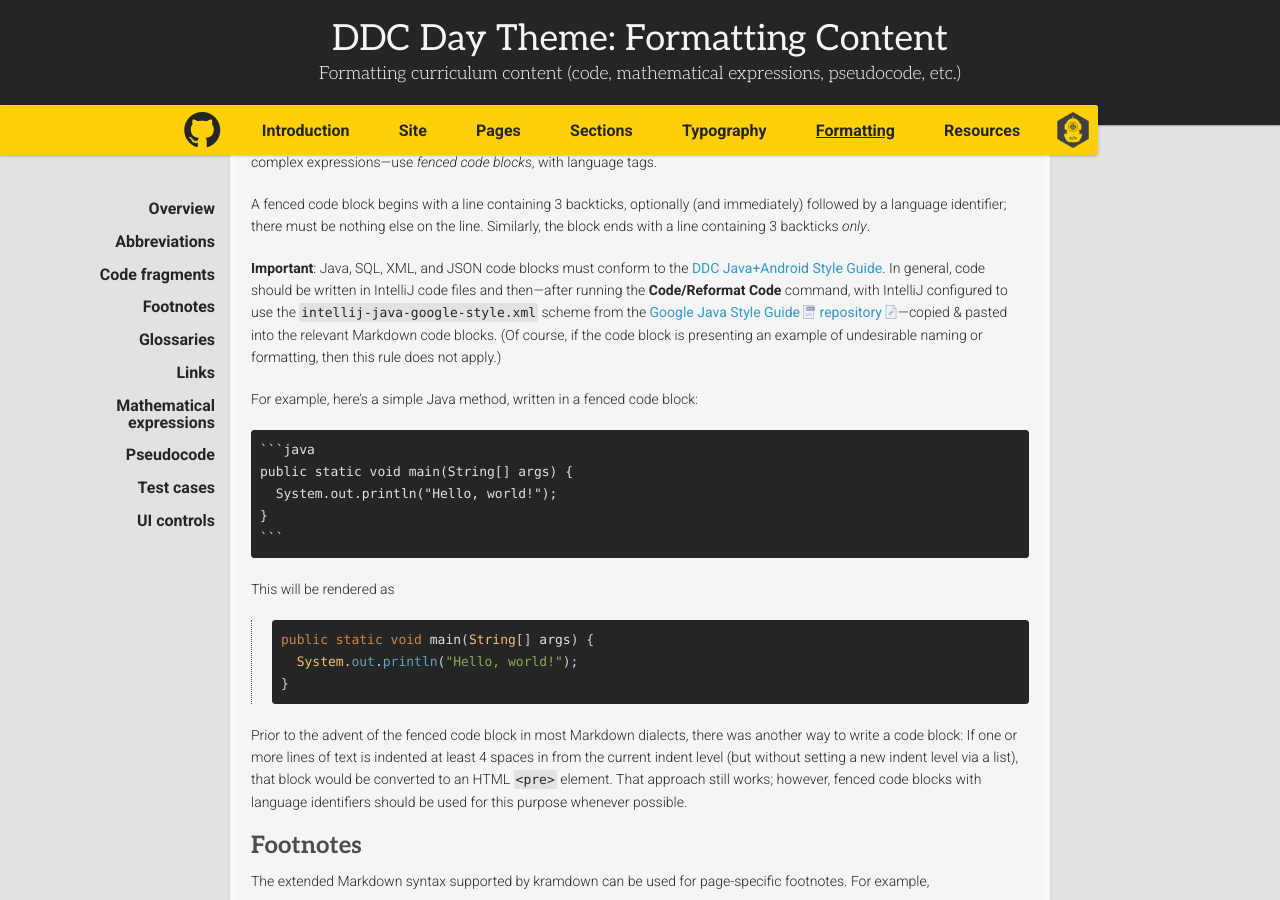
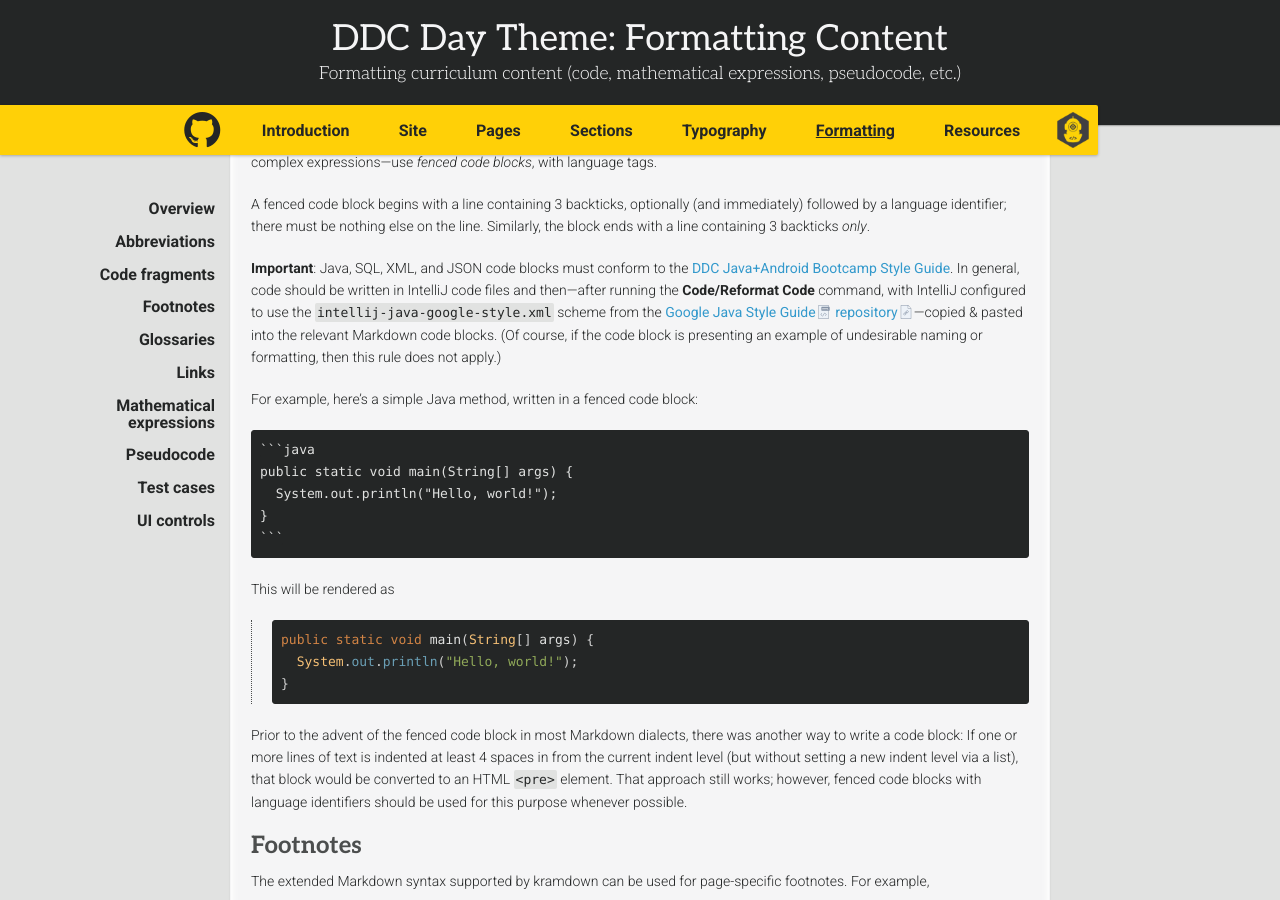
Before and after one commit to ddc-java/ddc-day, a Jekyll site: the page built from formatting.md, in a window 1280 px wide and 900 px high, scrolled down 2035 px. Built offline with Jekyll 4.4.1, drawn with Linux system fonts in a browser that asks for light colours; nearby versions of some CDN libraries; some web fonts are replaced; our own code applies the rules of GitHub Pages for plain Markdown files; formulas are drawn with MathJax 3.

Commit message:
Fix typos

```diff
--- a/formatting.md
+++ b/formatting.md
@@ -85,7 +85,7 @@
 
 A fenced code block begins with a line containing 3 backticks, optionally (and immediately) followed by a language identifier; there must be nothing else on the line. Similarly, the block ends with a line containing 3 backticks _only_.
 
-**Important**: Java, SQL, XML, and JSON code blocks must conform to the [DDC Java+Android Style Guide](//ddc-java.github.io/style-guide/). In general, code should be written in IntelliJ code files and then---after running the **Code/Reformat Code** command, with IntelliJ configured to use the `intellij-java-google-style.xml` scheme from the [Google Java Style Guide](https://google.github.io/styleguide/javaguide.html) [repository](https://github.com/google/styleguide)---copied & pasted into the relevant Markdown code blocks. (Of course, if the code block is presenting an example of undesirable naming or formatting, then this rule does not apply.)
+**Important**: Java, SQL, XML, and JSON code blocks must conform to the [DDC Java+Android Bootcamp Style Guide](/style-guide/). In general, code should be written in IntelliJ code files and then---after running the **Code/Reformat Code** command, with IntelliJ configured to use the `intellij-java-google-style.xml` scheme from the [Google Java Style Guide](https://google.github.io/styleguide/javaguide.html) [repository](https://github.com/google/styleguide)---copied & pasted into the relevant Markdown code blocks. (Of course, if the code block is presenting an example of undesirable naming or formatting, then this rule does not apply.)
 
 For example, here's a simple Java method, written in a fenced code block:
 
```
